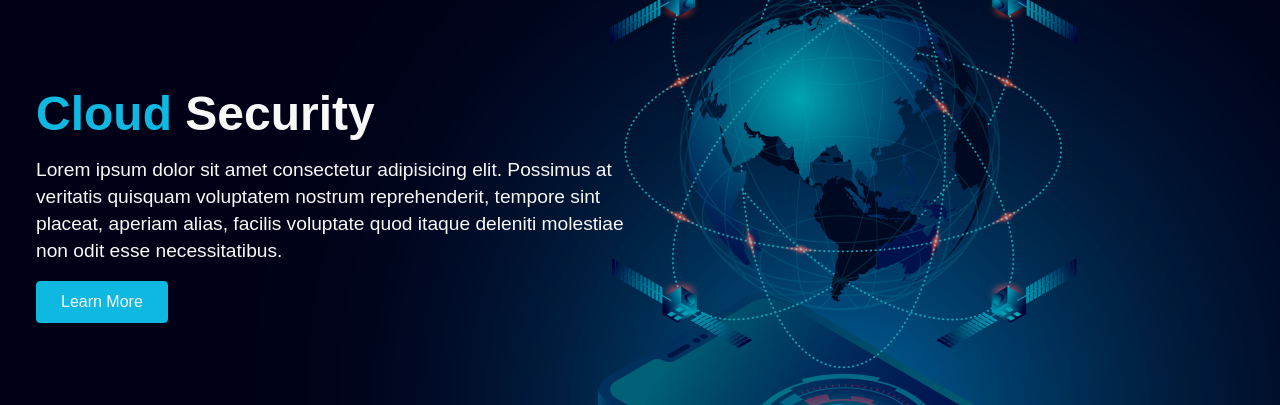
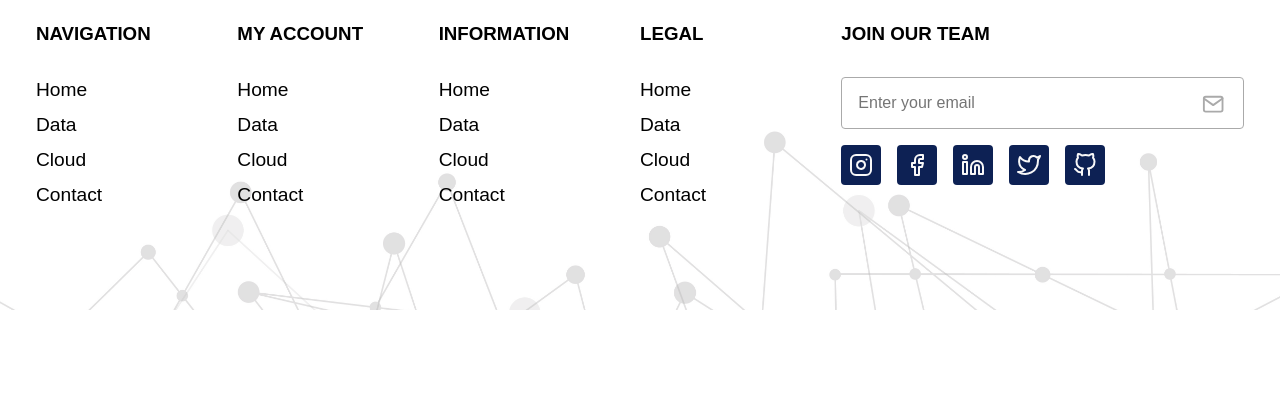
Before and after one commit to AhmedShaykh/Agency-Website, a React (Create React App) app: page /cloud in a window 1280 px wide. Shown: the part 170-575 px from the top of the page. Built offline with nearby package versions, Linux system fonts and the light colour scheme; a web font is replaced by a local one.

Commit message:
Git Init

```diff
--- a/public/index.html
+++ b/public/index.html
@@ -22,7 +22,7 @@
       work correctly both with client-side routing and a non-root public URL.
       Learn how to configure a non-root public URL by running `npm run build`.
     -->
-  <title>React Cyber Security Website</title>
+  <title>React Cyber Security Website!</title>
 </head>
 
 <body>
--- a/src/App.jsx
+++ b/src/App.jsx
@@ -1,7 +1,6 @@
 import React from "react";
 import Navbar from './Components/Navbar/Navbar.jsx';
 import Hero from './Components/Hero/Hero.jsx';
-// import Data from './Components/Data/Data.jsx';
 import Recovery from "./Components/Recovery/Recovery.jsx";
 import Cloud from './Components/Cloud/Cloud.jsx'
 import Contact from "./Components/Contact/Contact.jsx";
@@ -13,7 +12,6 @@ function App() {
       <Navbar />
       <Hero />
       <Recovery />
-      {/* <Data /> */}
       <Cloud />
       <Contact />
       <Footer />
--- a/src/Components/Cloud/Cloud.jsx
+++ /dev/null
@@ -1,18 +0,0 @@
-import React from 'react';
-import './CloudStyles.css';
-
-const Cloud = () => {
-    return (
-        <div className='cloud'>
-            <div className="container">
-                <div className="content">
-                    <h2><span>Cloud</span> Security</h2>
-                    <p>Lorem ipsum dolor sit amet consectetur adipisicing elit. Possimus at veritatis quisquam voluptatem nostrum reprehenderit, tempore sint placeat, aperiam alias, facilis voluptate quod itaque deleniti molestiae non odit esse necessitatibus.</p>
-                    <div><button>Learn More</button></div>
-                </div>
-            </div>
-        </div>
-    )
-}
-
-export default Cloud;
--- a/src/Components/Cloud/CloudStyles.css
+++ /dev/null
@@ -1,39 +0,0 @@
-.cloud {
-    width: 100%;
-    height: 100vh;
-    position: relative;
-    background: rgba(0, 0, 0, .3);
-}
-
-.cloud:before {
-    content: '';
-    position: absolute;
-    background: url('../../Assets/cloud-bg.png') no-repeat center center/cover;
-    height: 100%;
-    width: 100%;
-    z-index: -1;
-}
-
-.cloud .content {
-    position: absolute;
-    left: 0;
-    top: 30%;
-    width: 50%;
-    padding: 1rem;
-}
-
-.cloud h2 {
-    color: #f8f8f8;
-}
-
-.cloud p {
-    color: #f8f8f8;
-    margin: 1rem 0;
-}
-
-@media screen and (max-width: 940px) {
-    .cloud .content {
-        left: 0;
-        width: 100%;
-    }
-}
```
